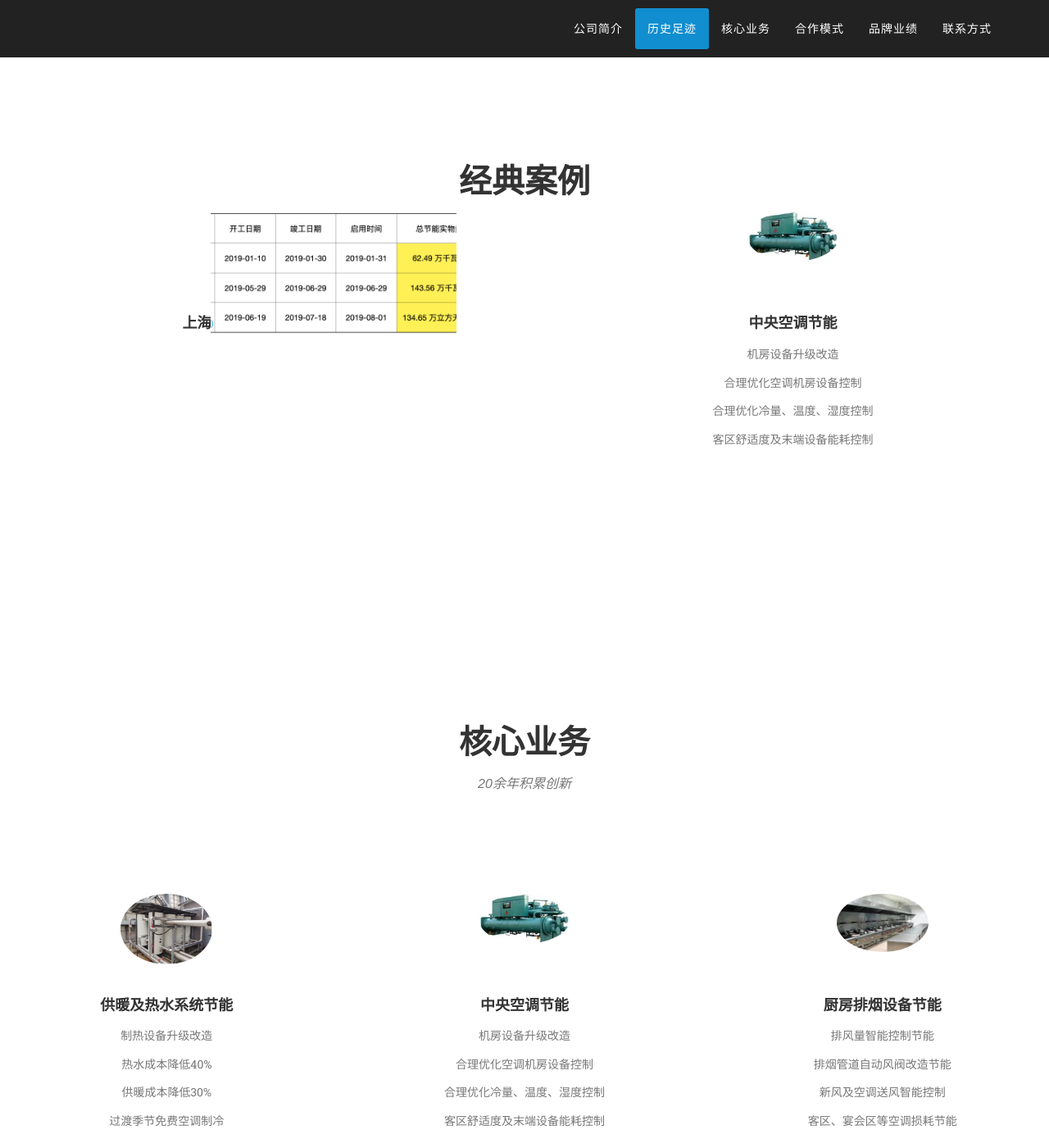
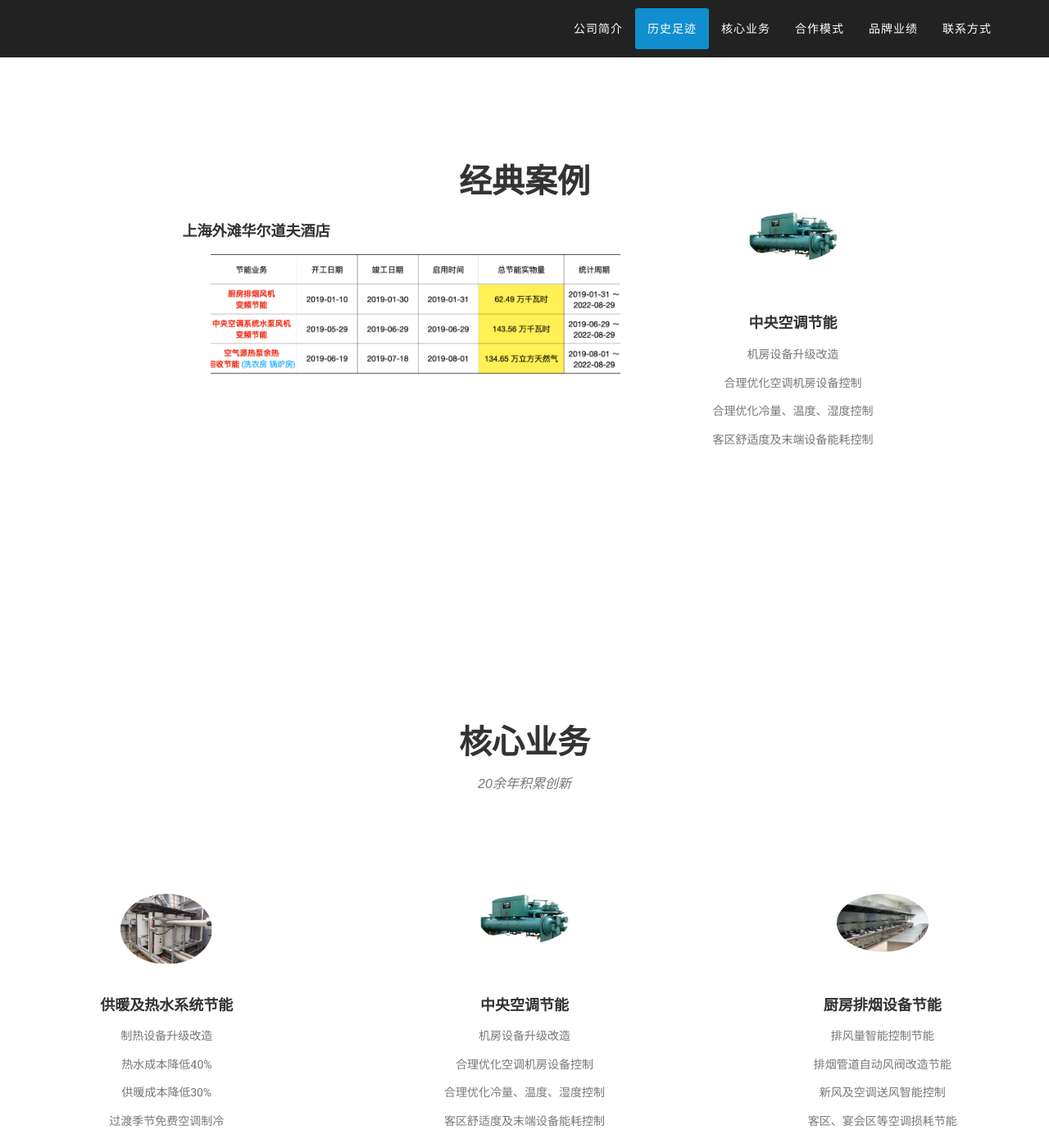
Before and after one commit to wxelec/wxelec.github.io, a Jekyll site: the page built from index.html, in a window 1280 px wide and 1400 px high, scrolled down 3379 px. Shown: the whole window at 82% size. Built offline with Jekyll 4.4.1, drawn with Linux system fonts in a browser that asks for light colours; some web fonts are replaced.

Commit message:
Update examples.html

```diff
--- a/_includes/examples.html
+++ b/_includes/examples.html
@@ -1,6 +1,6 @@
 <style>
 .custom-image {
-    width: 300px;  /* 设置图片的宽度，例如200像素 */
+    width: 500px;  /* 设置图片的宽度，例如200像素 */
     height: 150px; /* 设置图片的高度，例如200像素 */
     object-fit: cover; /* 保持图片的比例，但填充整个容器 */
 }
@@ -15,10 +15,10 @@
             </div>
             <div class="row text-center">
                 <div class="col-md-6">
+                    <h4 class="service-heading">上海外滩华尔道夫酒店</h4>
                     <span class="fa-stack fa-4x">
                         <img src="img/example1.png" class="custom-image" alt="example1">
                     </span>
-                    <h4 class="service-heading">上海外滩华尔道夫酒店</h4>
                 </div>
                 <div class="col-md-6">
                     <span class="fa-stack fa-4x">
```
